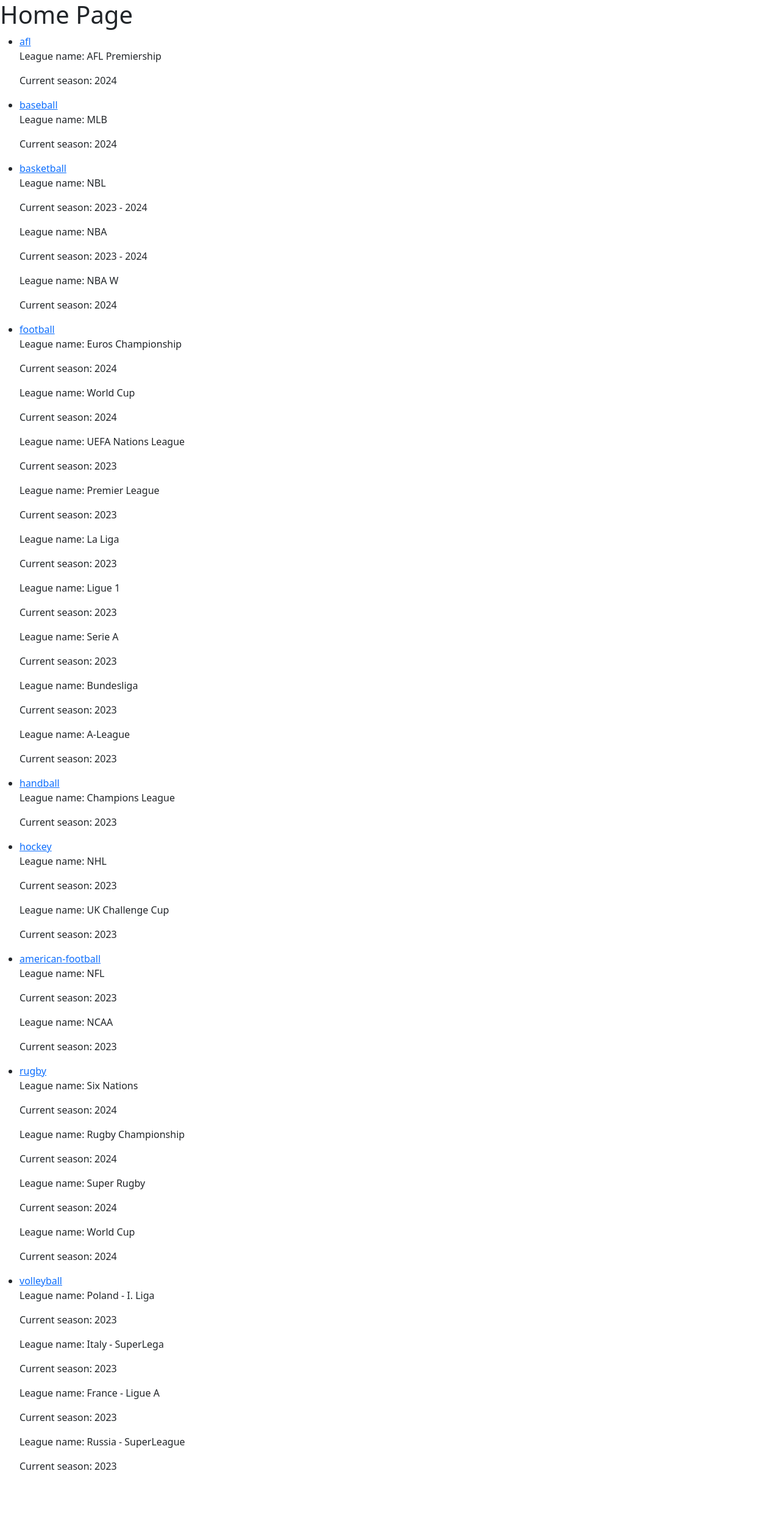
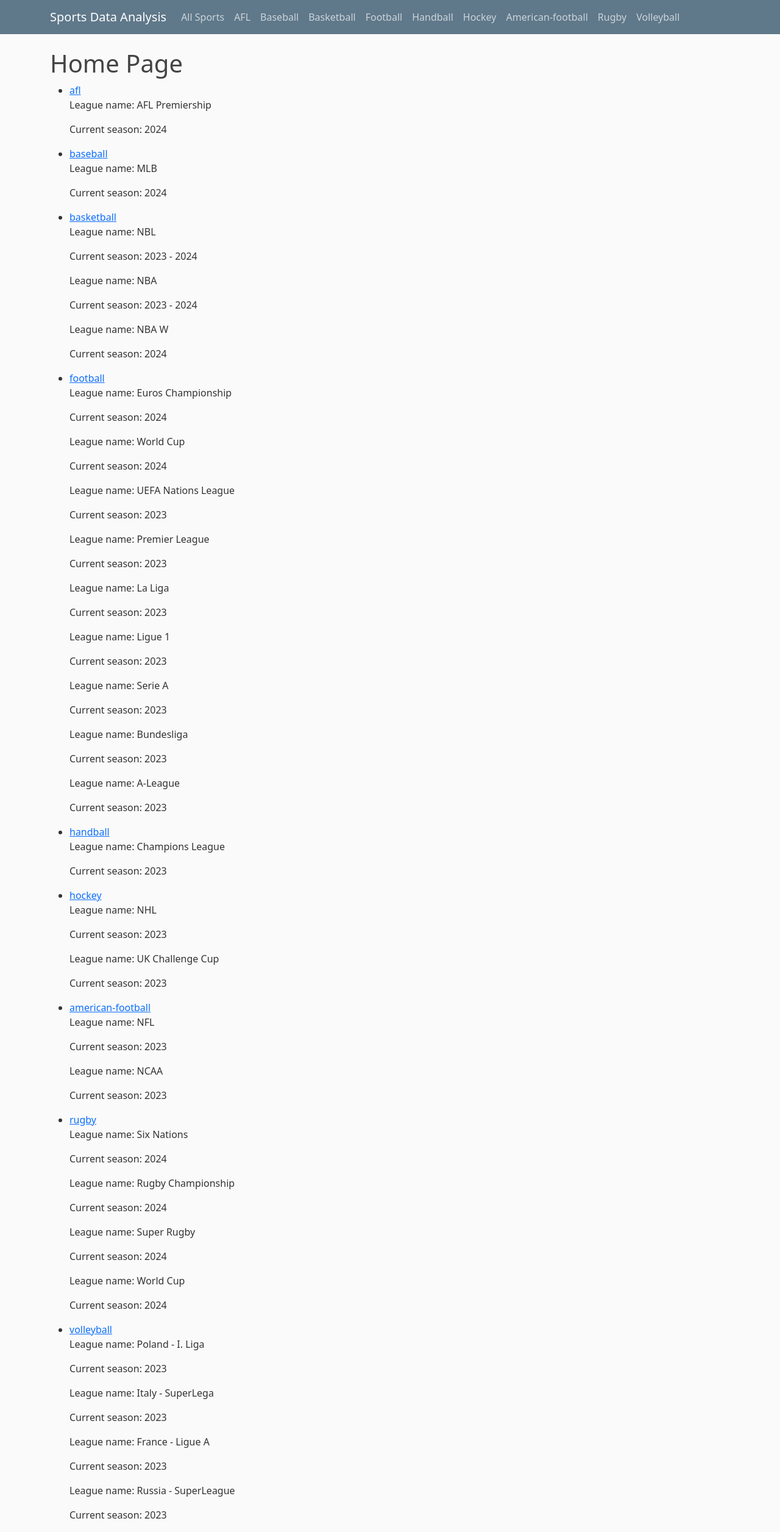
Before and after one commit to bman901/SportsDataAnalysis, a Flask app: page / in a window 1280 px wide. Shown: the whole page at 61% size. Before the commit the page ends 2410 px from the top, so only its background shows below. Run offline with Flask 3, Linux system fonts and the light colour scheme.

Commit message:
Set up a nav bar

```diff
--- a/server.py
+++ b/server.py
@@ -1,4 +1,4 @@
-from flask import Flask, render_template
+from flask import Flask, render_template, url_for
 from Tools.Sports.sports_dicts import leagues_dict
 
 app = Flask(__name__)
@@ -11,7 +11,7 @@
 
 @app.route("/analysis")
 def analysis():
-    return render_template("analysis.html")
+    return render_template("analysis.html", sports=leagues_dict)
 
 
 if __name__ == "__main__":
--- /dev/null
+++ b/static/main.css
@@ -0,0 +1,85 @@
+body {
+  background: #fafafa;
+  color: #333333;
+  margin-top: 5rem;
+}
+
+h1,
+h2,
+h3,
+h4,
+h5,
+h6 {
+  color: #444444;
+}
+
+.bg-steel {
+  background-color: #5f788a;
+}
+
+.site-header .navbar-nav .nav-link {
+  color: #cbd5db;
+}
+
+.site-header .navbar-nav .nav-link:hover {
+  color: #ffffff;
+}
+
+.site-header .navbar-nav .nav-link.active {
+  font-weight: 500;
+}
+
+.content-section {
+  background: #ffffff;
+  padding: 10px 20px;
+  border: 1px solid #dddddd;
+  border-radius: 3px;
+  margin-bottom: 20px;
+}
+
+.article-title {
+  color: #444444;
+}
+
+a.article-title:hover {
+  color: #428bca;
+  text-decoration: none;
+}
+
+.article-content {
+  white-space: pre-line;
+}
+
+.article-img {
+  height: 65px;
+  width: 65px;
+  margin-right: 16px;
+}
+
+.article-metadata {
+  padding-bottom: 1px;
+  margin-bottom: 4px;
+  border-bottom: 1px solid #e3e3e3;
+}
+
+.article-metadata a:hover {
+  color: #333;
+  text-decoration: none;
+}
+
+.article-svg {
+  width: 25px;
+  height: 25px;
+  vertical-align: middle;
+}
+
+.account-img {
+  height: 125px;
+  width: 125px;
+  margin-right: 20px;
+  margin-bottom: 16px;
+}
+
+.account-heading {
+  font-size: 2.5rem;
+}
--- a/templates/layout.html
+++ b/templates/layout.html
@@ -1,22 +1,78 @@
 <!DOCTYPE html>
 <html>
   <head>
-    <meta charset="utf-8">
-    <meta name="viewport" content="width=device-width, initial-scale=1">
+    <meta charset="utf-8" />
+    <meta name="viewport" content="width=device-width, initial-scale=1" />
     {% if title %}
     <title>Sports Data Analysis - {{title}}</title>
     {% else %}
     <title>Sports Data Analysis</title>
     {% endif %}
-    <link href="https://cdn.jsdelivr.net/npm/bootstrap@5.3.3/dist/css/bootstrap.min.css" rel="stylesheet" integrity="sha384-QWTKZyjpPEjISv5WaRU9OFeRpok6YctnYmDr5pNlyT2bRjXh0JMhjY6hW+ALEwIH" crossorigin="anonymous">
+    <link
+      href="https://cdn.jsdelivr.net/npm/bootstrap@5.3.3/dist/css/bootstrap.min.css"
+      rel="stylesheet"
+      integrity="sha384-QWTKZyjpPEjISv5WaRU9OFeRpok6YctnYmDr5pNlyT2bRjXh0JMhjY6hW+ALEwIH"
+      crossorigin="anonymous"
+    />
+    <link
+      rel="stylesheet"
+      type="text/css"
+      href="{{ url_for('static', filename = 'main.css') }}"
+    />
   </head>
 
   <body>
+    <body>
+      <header class="site-header">
+        <nav class="navbar navbar-expand-md navbar-dark bg-steel fixed-top">
+          <div class="container">
+            <a class="navbar-brand mr-4" href="/">Sports Data Analysis</a>
+            <button
+              class="navbar-toggler"
+              type="button"
+              data-toggle="collapse"
+              data-target="#navbarToggle"
+              aria-controls="navbarToggle"
+              aria-expanded="false"
+              aria-label="Toggle navigation"
+            >
+              <span class="navbar-toggler-icon"></span>
+            </button>
+            <div class="collapse navbar-collapse" id="navbarToggle">
+              <div class="navbar-nav mr-auto">
+                <a class="nav-item nav-link" href="/all_sports">All Sports</a>
+                {% for sport in sports %}
+                <a
+                  class="nav-item nav-link"
+                  href="analysis?sport={{sport.sport}}"
+                >
+                  {% if sport.sport == "afl" %} {{ sport.sport.upper() }} {%
+                  else %} {{ sport.sport.capitalize() }} {% endif %}
+                </a>
+                {% endfor %}
+              </div>
+            </div>
+          </div>
+        </nav>
+      </header>
 
-  <body>
-    {% block content %}{% endblock content %}
-    <script src="https://cdn.jsdelivr.net/npm/bootstrap@5.3.3/dist/js/bootstrap.bundle.min.js" integrity="sha384-YvpcrYf0tY3lHB60NNkmXc5s9fDVZLESaAA55NDzOxhy9GkcIdslK1eN7N6jIeHz" crossorigin="anonymous"></script>
-    <script src="https://cdn.jsdelivr.net/npm/@popperjs/core@2.11.8/dist/umd/popper.min.js" integrity="sha384-I7E8VVD/ismYTF4hNIPjVp/Zjvgyol6VFvRkX/vR+Vc4jQkC+hVqc2pM8ODewa9r" crossorigin="anonymous"></script>
-    <script src="https://cdn.jsdelivr.net/npm/bootstrap@5.3.3/dist/js/bootstrap.min.js" integrity="sha384-0pUGZvbkm6XF6gxjEnlmuGrJXVbNuzT9qBBavbLwCsOGabYfZo0T0to5eqruptLy" crossorigin="anonymous"></script>
-</body>
+      <div class="container">{% block content %}{% endblock content %}</div>
+
+      <script
+        src="https://cdn.jsdelivr.net/npm/bootstrap@5.3.3/dist/js/bootstrap.bundle.min.js"
+        integrity="sha384-YvpcrYf0tY3lHB60NNkmXc5s9fDVZLESaAA55NDzOxhy9GkcIdslK1eN7N6jIeHz"
+        crossorigin="anonymous"
+      ></script>
+      <script
+        src="https://cdn.jsdelivr.net/npm/@popperjs/core@2.11.8/dist/umd/popper.min.js"
+        integrity="sha384-I7E8VVD/ismYTF4hNIPjVp/Zjvgyol6VFvRkX/vR+Vc4jQkC+hVqc2pM8ODewa9r"
+        crossorigin="anonymous"
+      ></script>
+      <script
+        src="https://cdn.jsdelivr.net/npm/bootstrap@5.3.3/dist/js/bootstrap.min.js"
+        integrity="sha384-0pUGZvbkm6XF6gxjEnlmuGrJXVbNuzT9qBBavbLwCsOGabYfZo0T0to5eqruptLy"
+        crossorigin="anonymous"
+      ></script>
+    </body>
+  </body>
 </html>
```
